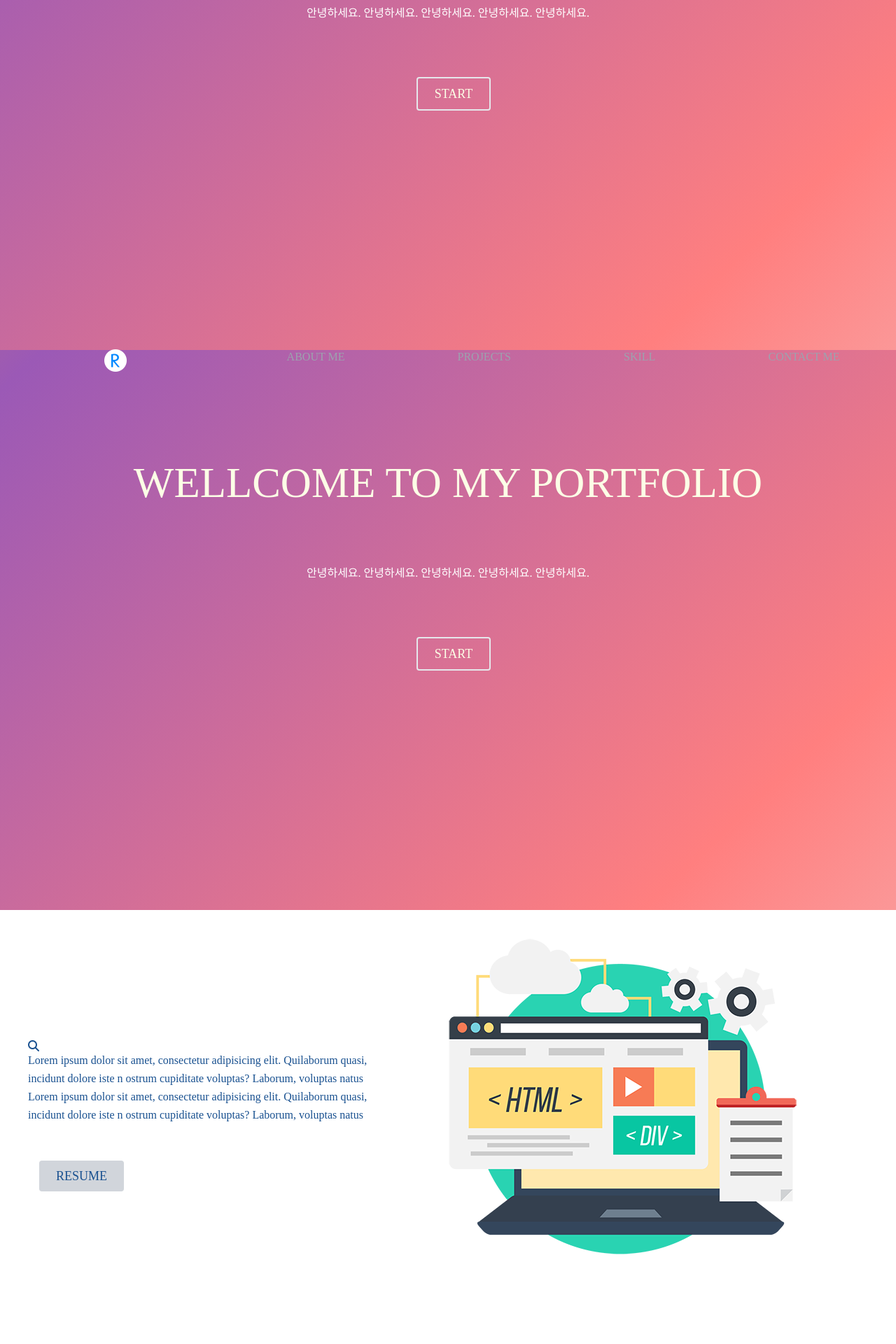
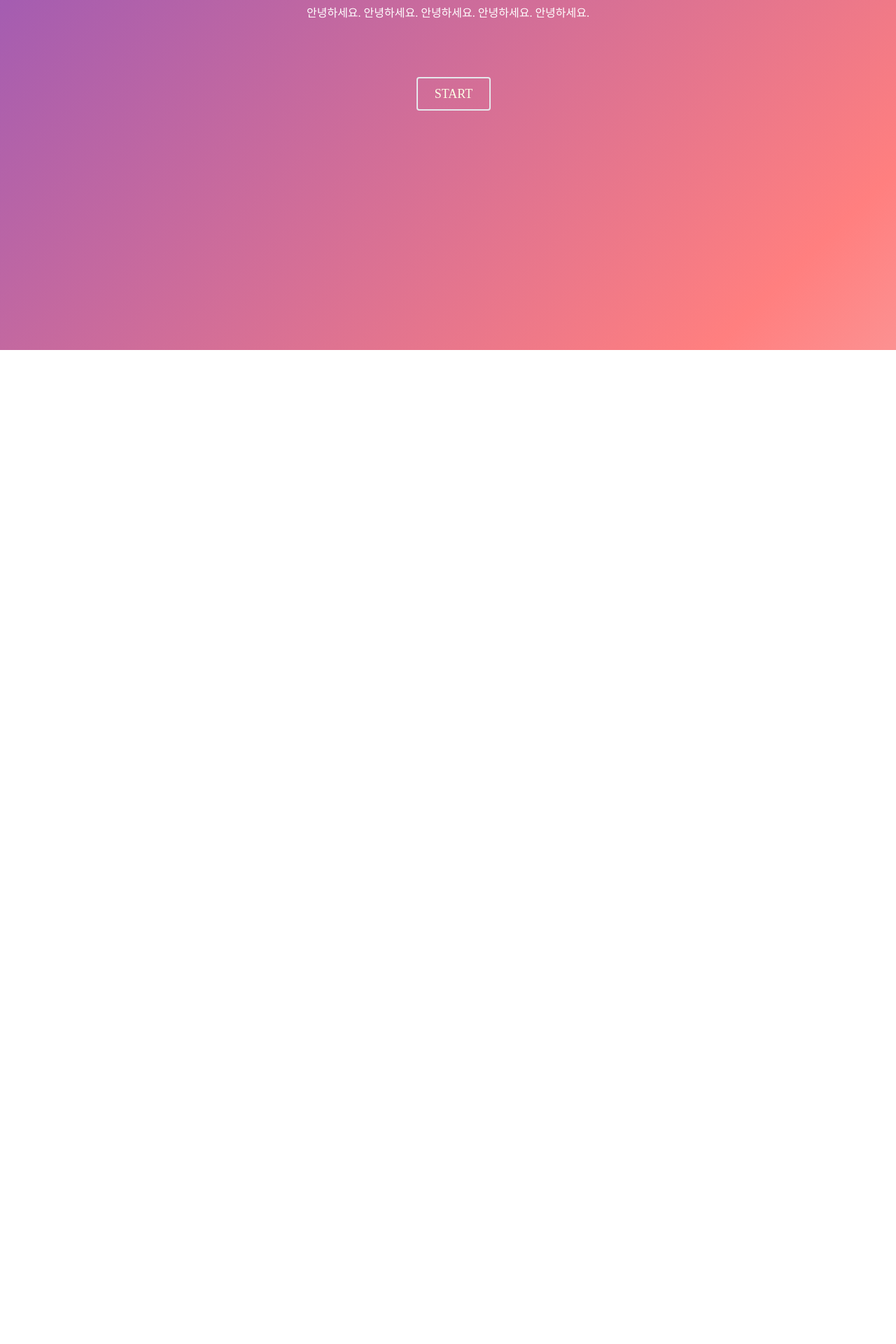
Before and after one commit to Bravetomato/my_portfolio, a React (Create React App) app: page /#/ in a window 1280 px wide. Shown: the part 300-2220 px from the top of the page at 70% size. After the commit the page ends 800 px from the top, so only its background shows below. Built offline with nearby package versions, Linux system fonts and the light colour scheme.

Commit message:
header 작업중-2

```diff
--- a/src/App.js
+++ b/src/App.js
@@ -13,12 +13,7 @@ function App() {
 
   return (
     <>
-      <MainPage />
       <Header />
-      <AboutMePage />
-      <ProjectsPage />
-      <SkillPage />
-      <ContactMePage />
     </>
   );
 }
--- a/src/Header.js
+++ b/src/Header.js
@@ -14,18 +14,19 @@ export default function Header() {
    <>
     <div className="header_wrap text-gray-400">
       <div className="logo_wrap">
-        <NavLink to="/main"><img src={logo} alt=""/></NavLink>
+        <a href="main"><img src={logo} alt=""/></a>
+{/*     <NavLink to="/main"><img src={logo} alt=""/></NavLink> */}
       </div>
         <NavLink to="/aboutme">ABOUT ME</NavLink>
         <NavLink to="/projects">PROJECTS</NavLink>
-        <NavLink to="/skill">SKILL</NavLink>
+        <NavLink to="/skills">SKILLS</NavLink>
         <NavLink to="/contactme">CONTACT ME</NavLink>
     </div>
     <Routes>
         <Route path="/main" element={<MainPage />} />
         <Route path="/aboutme" element={<AboutMePage />} />
         <Route path="/projects" element={<ProjectsPage />} />
-        <Route path="/skill" element={<SkillPage />} />
+        <Route path="/skills" element={<SkillPage />} />
         <Route path="/contactme" element={<ContactMePage />} />
         <Route path="*" element={<MainPage />} />
       </Routes>
--- a/src/pages/AboutMePage.js
+++ b/src/pages/AboutMePage.js
@@ -6,7 +6,7 @@ export default function AboutMePage() {
     };
 
     return (
-      <section id="about">
+      <section id="aboutme">
         <div className="container mx-auto flex px-10 py-10 md:flex-row flex-col items-center">
          <div className="lg:flex-glow md:w-1/2 lg:pr-24 md:pr-16 flex flex-col md:items-start
          md:text-left mb-16 md:mb-0 items-center text-center">
--- a/src/pages/ContactMePage.js
+++ b/src/pages/ContactMePage.js
@@ -4,9 +4,22 @@ export default function ContactMePage() {
 
     return (
       <>
-        <h2>ContactMe Page</h2>
-        <i className="fab fa-github  fa-3x socialicons"></i>
-        <i className="fab fa-linkedin  fa-3x socialicons"></i>
+      <section id="contact">
+        <div className="container px-5 py-10 mx-auto text-center lg:px-40">
+         <div className="flex flex-col w-full mb-20">
+          <h1 className="sm:text-4xl text3xl font-medium title-font mb-4 text-white">
+          Skills
+          </h1>
+          <span className="lg:w-2/3 mx-auto leading-relaxed text-base">
+            Lorem ipsum, dolor sit amet consectetur adipisicing elit. Explicabo
+            facilis repellat ab cupiditate alias vero aliquid obcaecati quisquam
+            fuga dolore.
+          </span>
+         </div>
+        <i className="fab fa-github fa-3x socialicons"></i>
+        <i className="fab fa-linkedin fa-3x socialicons"></i>
+        </div>
+      </section>
       </>
     );
   }
--- a/src/pages/MainPage.js
+++ b/src/pages/MainPage.js
@@ -30,13 +30,13 @@ export default function MainPage() {
 
     return (
       <>
-       <div className="mainPage">
+       <div id="main" className="mainPage">
         <div className="text-center">
          <h2 className="mainTitle">WELLCOME TO MY PORTFOLIO</h2>
          <h3>{text}</h3>
-         <Link to="/aboutme">
+         <a href="#aboutme">
           <button style={buttonStyle} className="ml-4 py-2 px-6 border-2 hover:border-gray-300 rounded text-lg">START</button>
-         </Link>
+         </a>
         </div>
        </div>
       </>
--- a/src/style/Slider.css
+++ /dev/null
@@ -1,21 +0,0 @@
-.container {
-  width: 60%;
-  overflow: hidden;
-}
-
-.sliderContainer {
-  width: 100%;
-  display: flex;
-}
-
-.img {
-  width: 30%;
-  height: 7vh;
-}
-
-.button {
-  border: 1px solid black;
-  padding: 0.5em 2em;
-  color: coral;
-  border-radius: 10px;
-}
```
Also changed, not shown: src/Component/Slide.js (deleted, +0 -12 lines), src/Component/Slider.js (deleted, +0 -47 lines).
